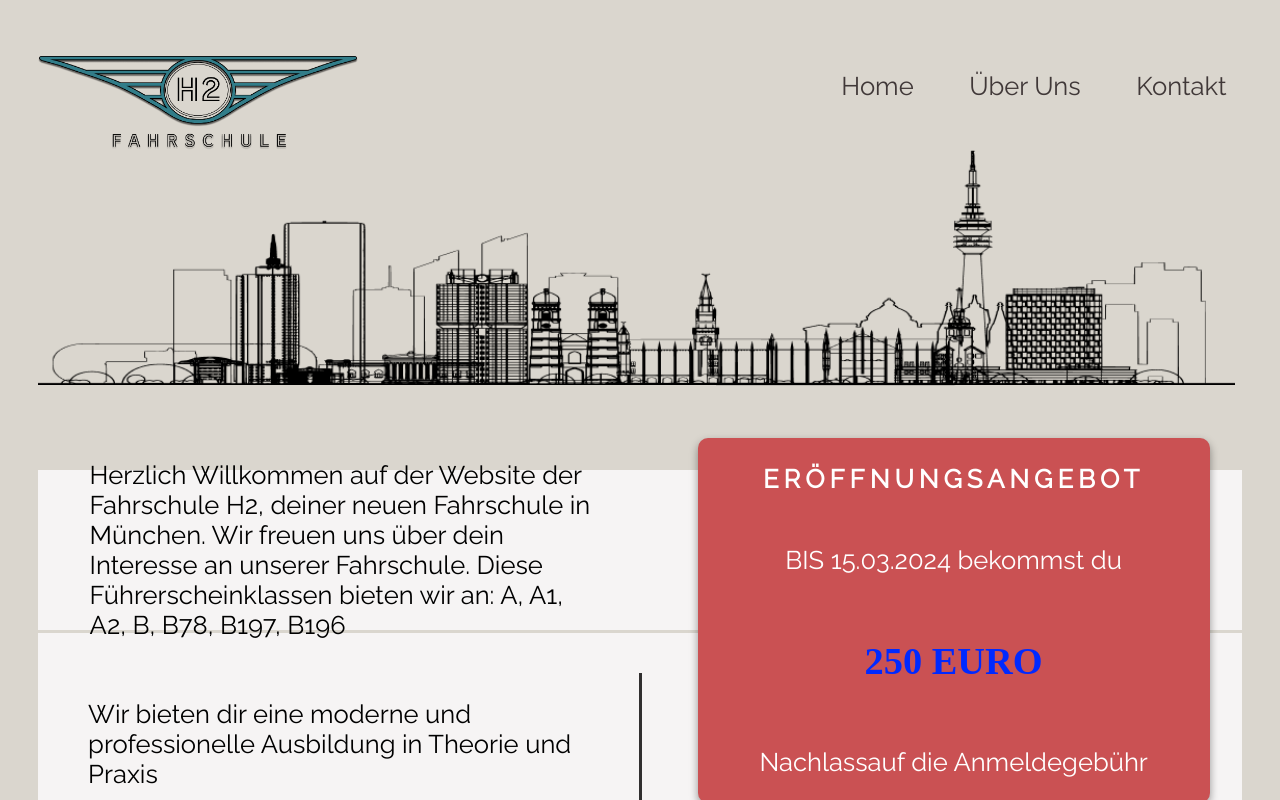
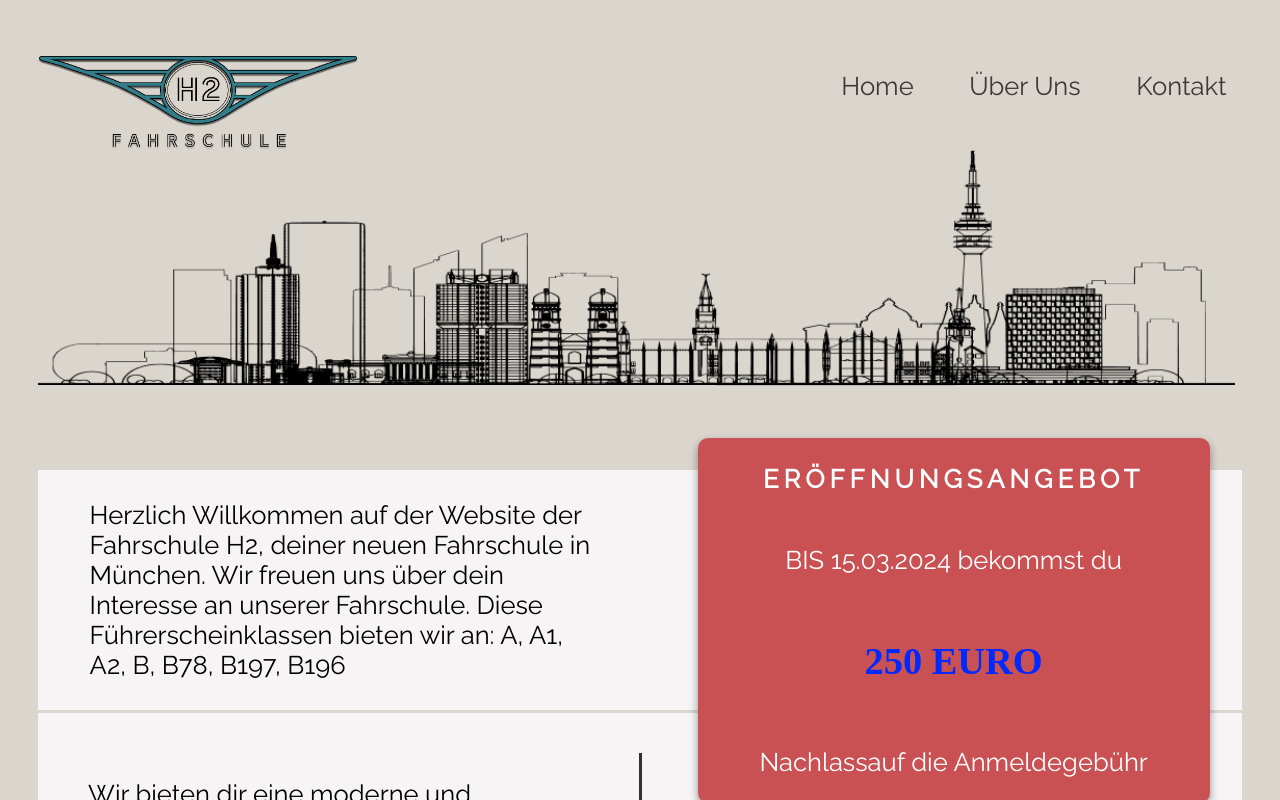
Before and after one commit to Korzyukova/Fahrschule, a Next.js app: page / in a window 1280 px wide. Shown: the top 800 px of the page. Built offline with nearby package versions, Linux system fonts and the light colour scheme; a web font is replaced by a local one.

Commit message:
container one width 30

```diff
--- a/src/app/globals.css
+++ b/src/app/globals.css
@@ -488,7 +488,7 @@ body {
 
 @media (max-width: 1400px) {
   .container-one {
-    height: 20vh;
+    height: 30vh;
   }
 }
 
```
